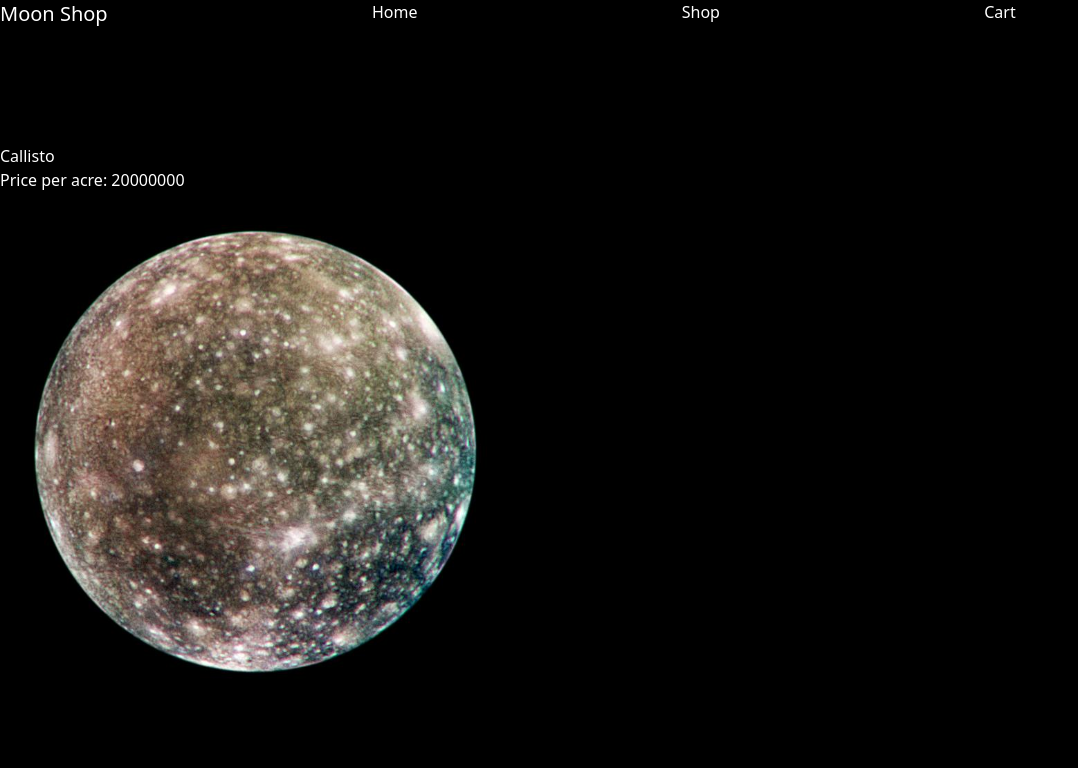
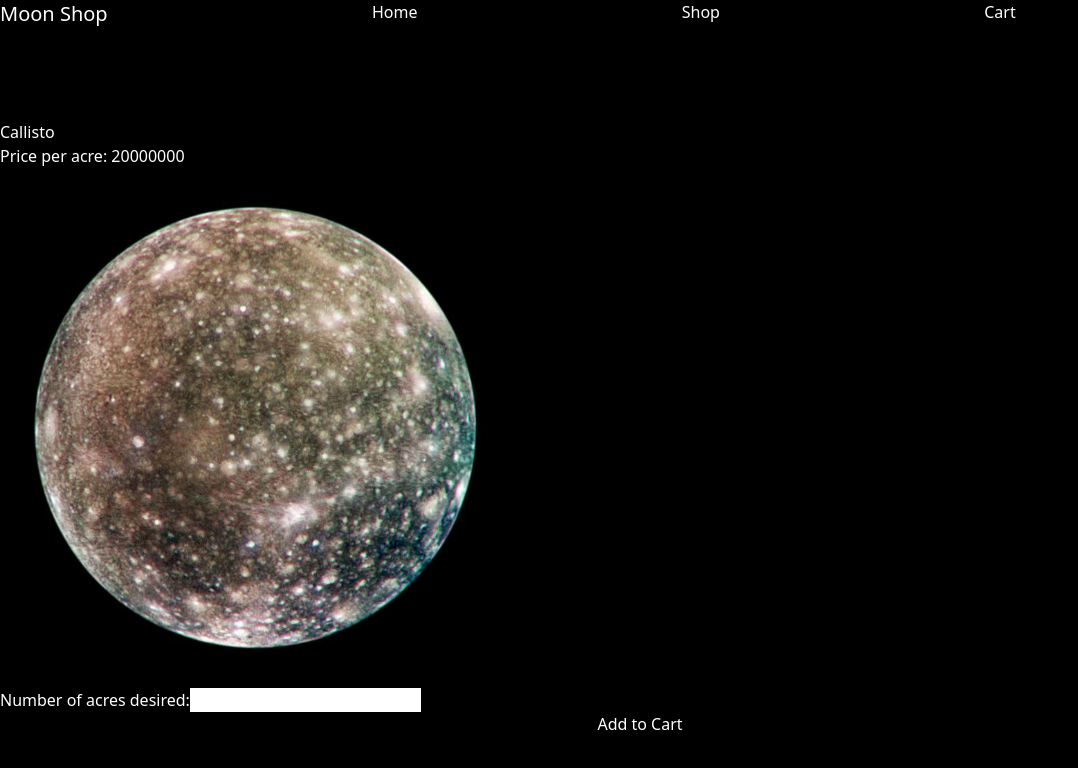
Before and after one commit to edouardblais/online-shop, a React (Create React App) app: page /Shop/Callisto in a window 1280 px wide. Shown: the top 768 px of the page, without its empty margins (0-1078 px from the left). Built offline with nearby package versions, Linux system fonts and the light colour scheme.

Commit message:
implemented addAcres and addToCart functionalities in See Info page for each moon

```diff
--- a/src/App.js
+++ b/src/App.js
@@ -60,7 +60,7 @@ const App = () => {
             <Routes>
                 <Route path='/' element={<Home />} />
                     <Route path='/Shop' element={<Shop addToCart={addToCart} addAcres={addAcres}/>} />
-                        <Route path='/Shop/:name' element={<Moon addToCart={addToCart}/>} />
+                        <Route path='/Shop/:name' element={<Moon addToCart={addToCart} addAcres={addAcres}/>} />
                     <Route path='/Cart' element={<Cart cart={cart} clearCart={clearCart} totalprice={totalprice} increaseQuantity={increaseQuantity} decreaseQuantity={decreaseQuantity}/>} />
             </Routes>
         </BrowserRouter>
--- a/src/components/Moon.js
+++ b/src/components/Moon.js
@@ -2,7 +2,7 @@ import React from "react";
 import { useParams } from "react-router-dom";
 import Data from './Data'
 
-const Moon = () => {
+const Moon = ({addAcres, addToCart}) => {
     let { name } = useParams();
     const moondata = Data.filter(moon => (moon.name === name));
 
@@ -11,7 +11,11 @@ const Moon = () => {
             <div>{name}</div>
             <div>Price per acre: {moondata[0].price}</div>
             <img alt="" src={moondata[0].image} className="aspect-auto max-w-lg"></img>
-
+            <form method="post" action="">
+                <label>Number of acres desired:</label>
+                <input className='text-black' type='text' name={moondata[0].name} onChange={(e) => addAcres(e, moondata[0])}></input>
+            </form>
+            <button type='button' onClick={() => addToCart(moondata[0])}>Add to Cart</button>
         </div>
     )
 }
--- a/src/components/Shop.js
+++ b/src/components/Shop.js
@@ -14,7 +14,7 @@ const Shop = ({addToCart, addAcres}) => {
                                 <img alt='' src={mooninfo.image} className="aspect-auto max-w-lg"></img>
                                 <Link to={mooninfo.name}>See Info</Link >
                                 <form method="post" action="">
-                                    <label>How many acres do you wish to purchase?</label>
+                                    <label>Number of acres desired:</label>
                                     <input className='text-black' type='text' name={mooninfo.name} onChange={(e) => addAcres(e, mooninfo)}></input>
                                 </form>
                                 <button type='button' onClick={() => addToCart(mooninfo)}>Add to Cart</button>
```
